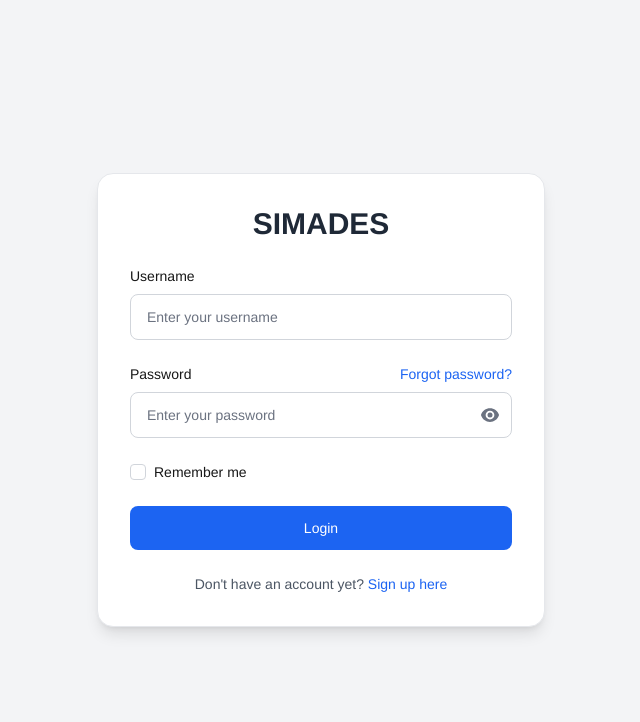
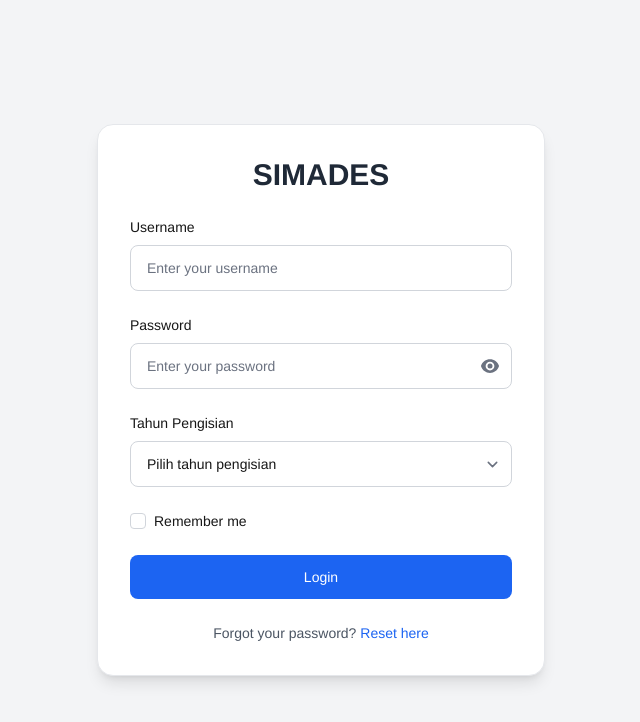
Before and after one commit to azharanggakusuma/simades, a Next.js app: page /dashboard/auth in a window 1280 px wide. Shown: the top 722 px of the page, without its empty margins (319-959 px from the left). Built offline with nearby package versions, Linux system fonts and the light colour scheme.

Commit message:
feat: add year selection dropdown to Login component and improve code formatting

```diff
--- a/app/dashboard/auth/page.js
+++ b/app/dashboard/auth/page.js
@@ -1,4 +1,4 @@
-'use client';
+"use client";
 
 import { useState } from "react";
 import { EyeIcon, EyeSlashIcon } from "@heroicons/react/24/solid";
@@ -6,17 +6,25 @@ import { EyeIcon, EyeSlashIcon } from "@heroicons/react/24/solid";
 export default function Login() {
   const [showPassword, setShowPassword] = useState(false);
 
+  // Array untuk pilihan tahun (misalnya tahun 2023-2030)
+  const years = Array.from({ length: 8 }, (_, index) => 2023 + index);
+
   return (
     <div className="min-h-screen flex items-center justify-center px-4 bg-gray-100 dark:bg-neutral-950">
       <div className="w-full max-w-md bg-white border border-gray-200 rounded-2xl shadow-lg dark:bg-neutral-900 dark:border-neutral-700">
         <div className="p-8">
           <div className="text-center mb-6">
-            <h1 className="text-3xl font-bold text-gray-800 dark:text-white">SIMADES</h1>
+            <h1 className="text-3xl font-bold text-gray-800 dark:text-white">
+              SIMADES
+            </h1>
           </div>
 
           <form className="space-y-6">
             <div>
-              <label htmlFor="username" className="block text-sm font-medium mb-2 dark:text-white">
+              <label
+                htmlFor="username"
+                className="block text-sm font-medium mb-2 dark:text-white"
+              >
                 Username
               </label>
               <input
@@ -31,15 +39,12 @@ export default function Login() {
 
             <div>
               <div className="flex justify-between items-center mb-2">
-                <label htmlFor="password" className="block text-sm font-medium dark:text-white">
+                <label
+                  htmlFor="password"
+                  className="block text-sm font-medium dark:text-white"
+                >
                   Password
                 </label>
-                <a
-                  className="text-sm text-blue-600 hover:underline dark:text-blue-500"
-                  href="../examples/html/recover-account.html"
-                >
-                  Forgot password?
-                </a>
               </div>
               <div className="relative">
                 <input
@@ -64,6 +69,31 @@ export default function Login() {
               </div>
             </div>
 
+            {/* Input Select Tahun Pengisian */}
+            <div>
+              <label
+                htmlFor="year"
+                className="block text-sm font-medium mb-2 dark:text-white"
+              >
+                Tahun Pengisian
+              </label>
+              <select
+                id="year"
+                name="year"
+                className="w-full py-3 px-4 border border-gray-300 rounded-lg text-sm focus:border-blue-500 focus:ring-1 focus:ring-blue-500 dark:bg-neutral-900 dark:border-neutral-700 dark:text-white"
+                required
+              >
+                <option value="" disabled selected>
+                  Pilih tahun pengisian
+                </option>
+                {years.map((year) => (
+                  <option key={year} value={year}>
+                    {year}
+                  </option>
+                ))}
+              </select>
+            </div>
+
             <div className="flex items-center space-x-2">
               <input
                 id="remember-me"
@@ -84,15 +114,14 @@ export default function Login() {
             </button>
           </form>
 
-          {/* Sign up link at the bottom */}
           <div className="mt-6 text-center">
             <p className="text-sm text-gray-600 dark:text-neutral-400">
-              Don't have an account yet?{" "}
+              Forgot your password?{" "}
               <a
+                href="../examples/html/recover-account.html"
                 className="text-blue-600 hover:underline font-medium dark:text-blue-500"
-                href="../examples/html/signup.html"
               >
-                Sign up here
+                Reset here
               </a>
             </p>
           </div>
```
